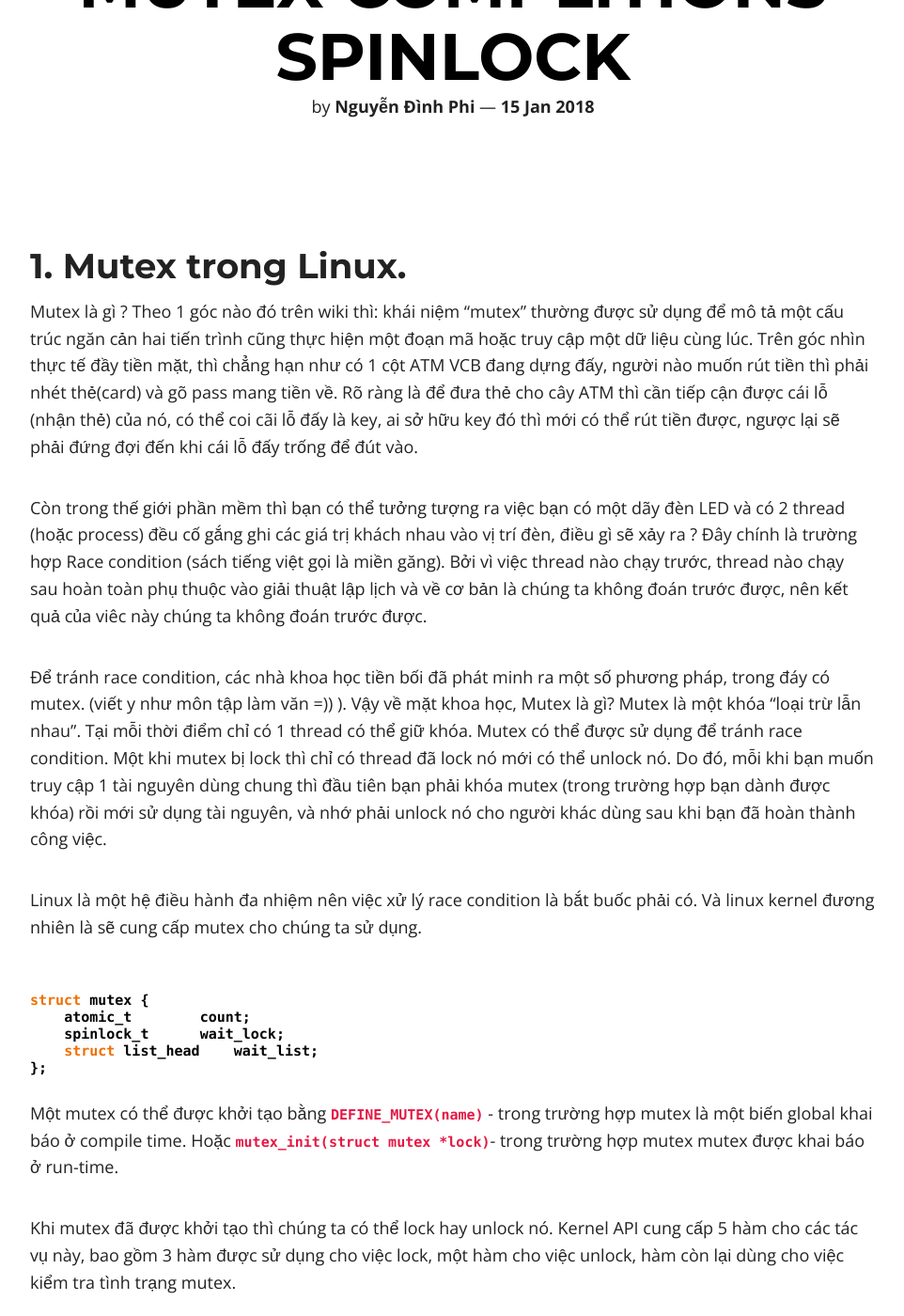
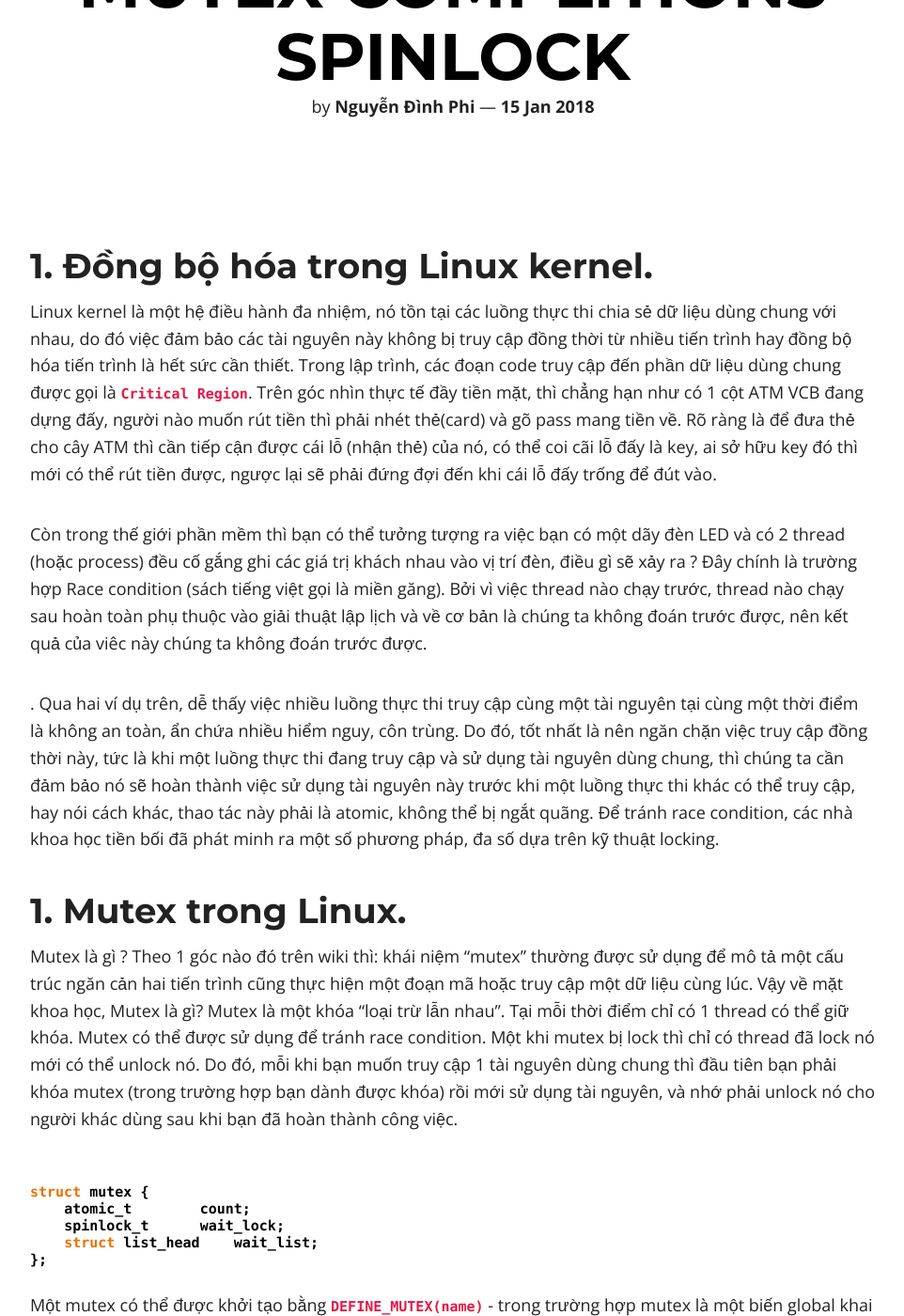
Before and after one commit to ita93/ita93.github.io, a Jekyll site: the page built from _posts/2018-01-15-Mutex-Complitions-Spinlock.md, in a window 1280 px wide and 1400 px high, scrolled down 275 px. Shown: the whole window at 94% size, without its empty margins (158-1120 px from the left). Built offline with Jekyll 4.4.1, drawn with Linux system fonts in a browser that asks for light colours; nearby versions of some CDN libraries; comment, search, counter and statistics services are not loaded; some of the changed text lies outside the part shown.

Commit message:
Update Kernel synchronization

```diff
--- a/_posts/2018-01-15-Mutex-Complitions-Spinlock.md
+++ b/_posts/2018-01-15-Mutex-Complitions-Spinlock.md
@@ -5,14 +5,15 @@ category: Linux device driver
 
 comments: true
 ---
+## 1. Đồng bộ hóa trong Linux kernel.
+Linux kernel là một hệ điều hành đa nhiệm, nó tồn tại các luồng thực thi chia sẻ dữ liệu dùng chung với nhau, do đó việc đảm bảo các tài nguyên này không bị truy cập đồng thời từ nhiều tiến trình hay đồng bộ hóa tiến trình là hết sức cần thiết.
+Trong lập trình, các đoạn code truy cập đến phần dữ liệu dùng chung được gọi là <code>Critical Region</code>. Trên góc nhìn thực tế đầy tiền mặt, thì chẳng hạn như có 1 cột ATM VCB đang dựng đấy, người nào muốn rút tiền thì phải nhét thẻ(card) và gõ pass mang tiền về. Rõ ràng là để đưa thẻ cho cây ATM thì cần tiếp cận được cái lỗ (nhận thẻ) của nó, có thể coi cãi lỗ đấy là key, ai sở hữu key đó thì mới có thể rút tiền được, ngược lại sẽ phải đứng đợi đến khi cái lỗ đấy trống để đút vào.
+<p>Còn trong thế giới phần mềm thì bạn có thể tưởng tượng ra việc bạn có một dãy đèn LED và có 2 thread (hoặc process) đều cố gắng ghi các giá trị khách nhau vào vị trí đèn, điều gì sẽ xảy ra ? Đây chính là trường hợp Race condition (sách tiếng việt gọi là miền găng). Bởi vì việc thread nào chạy trước, thread nào chạy sau hoàn toàn phụ thuộc vào giải thuật lập lịch và về cơ bản là chúng ta không đoán trước được, nên kết quả của viêc này chúng ta không đoán trước được.</p>. Qua hai ví dụ trên, dễ thấy việc nhiều luồng thực thi truy cập cùng một tài nguyên tại cùng một thời điểm là không an toàn, ẩn chứa nhiều hiểm nguy, côn trùng. Do đó, tốt nhất là nên ngăn chặn việc truy cập đồng thời này, tức là khi một luồng thực thi đang truy cập và sử dụng tài nguyên dùng chung, thì chúng ta cần đảm bảo nó sẽ hoàn thành việc sử dụng tài nguyên này trước khi một luồng thực thi khác có thể truy cập, hay nói cách khác, thao tác này phải là atomic, không thể bị ngắt quãng.
+Để tránh race condition, các nhà khoa học tiền bối đã phát minh ra một số phương pháp, đa số dựa trên kỹ thuật locking.
 
 ## 1. Mutex trong Linux.
-Mutex là gì ? Theo 1 góc nào đó trên wiki thì:  khái niệm "mutex" thường được sử dụng để mô tả một cấu trúc ngăn cản hai tiến trình cũng thực hiện một đoạn mã hoặc truy cập một dữ liệu cùng lúc. Trên góc nhìn thực tế đầy tiền mặt, thì chẳng hạn như có 1 cột ATM VCB đang dựng đấy, người nào muốn rút tiền thì phải nhét thẻ(card) và gõ pass mang tiền về. Rõ ràng là để đưa thẻ cho cây ATM thì cần tiếp cận được cái lỗ (nhận thẻ) của nó, có thể coi cãi lỗ đấy là key, ai sở hữu key đó thì mới có thể rút tiền được, ngược lại sẽ phải đứng đợi đến khi cái lỗ đấy trống để đút vào.
-<p>Còn trong thế giới phần mềm thì bạn có thể tưởng tượng ra việc bạn có một dãy đèn LED và có 2 thread (hoặc process) đều cố gắng ghi các giá trị khách nhau vào vị trí đèn, điều gì sẽ xảy ra ? Đây chính là trường hợp Race condition (sách tiếng việt gọi là miền găng). Bởi vì việc thread nào chạy trước, thread nào chạy sau hoàn toàn phụ thuộc vào giải thuật lập lịch và về cơ bản là chúng ta không đoán trước được, nên kết quả của viêc này chúng ta không đoán trước được.</p>
-Để tránh race condition, các nhà khoa học tiền bối đã phát minh ra một số phương pháp, trong đáy có mutex. (viết y như môn tập làm văn =)) ).
+Mutex là gì ? Theo 1 góc nào đó trên wiki thì:  khái niệm "mutex" thường được sử dụng để mô tả một cấu trúc ngăn cản hai tiến trình cũng thực hiện một đoạn mã hoặc truy cập một dữ liệu cùng lúc.
 Vậy về mặt khoa học, Mutex là gì? Mutex là một khóa "loại trừ lẫn nhau". Tại mỗi thời điểm chỉ có 1 thread có thể giữ khóa. Mutex có thể được sử dụng để tránh race condition. Một khi mutex bị lock thì chỉ có thread đã lock nó mới có thể unlock nó. Do đó, mỗi khi bạn muốn truy cập 1 tài nguyên dùng chung thì đầu tiên bạn phải khóa mutex (trong trường hợp bạn dành được khóa) rồi mới sử dụng tài nguyên, và nhớ phải unlock nó cho người khác dùng sau khi bạn đã hoàn thành công việc.
-
-Linux là một hệ điều hành đa nhiệm nên việc xử lý race condition là bắt buốc phải có. Và linux kernel đương nhiên là sẽ cung cấp mutex cho chúng ta sử dụng.
 
 {% highlight c %}
 struct mutex {
@@ -28,11 +29,12 @@ Khi mutex đã được khởi tạo thì chúng ta có thể lock hay unlock n
    - <code>mutex_lock</code> Sử dụng để lock/acquire mutex. Nếu mutex không khả dụng, thì task hiện tại sẽ được cho vào trạng thái sleep cho đến khi nó giành được mutex.
    - <code>mutex_lock_interruptible</code> Tương tự như hàm mutex_lock, tuy nhiên trong thời gian đợi mutex, ta có thể interrupt task, chẳng hạn với CTRL+C.
    - <code>mutex_trylock</code>  Giống như cái tên của nó, nếu không dành được lock nó sẽ return chứ không đợi chờ gì cả.
-   - <code>mutex_unlock</code> Hàm này được sử dụng để giải phóng một mutex mà nó đã khóa trước đó (cùng 1 thread - task). Ai tắt nút thì người đó phải mở nút.
+   - <code>mutex_unlock</code> Hàm này được sử dụng để giải phóng một mutex mà nó đã khóa trước đó (cùng 1 thread - task). Ai thắt nút thì người đó phải mở nút. Lưu ý rằng khi một process đang sở hữu một mutex, thì process đó chỉ có thể kết thúc nếu nó đã unlock cho mutex nó đang nắm giữ.
    - <code>mutex_is_locked</code> kiểm tra xem mutex có đang bị lock không (có thể dùng chúng với mutex_trylock).
 
-## 2. Completions
-Một trong các pattern phổ biến trong kernel programming là khởi tạo một số activity bên ngoài current thread, sau đó đợi đến khi activity đó hoànthành. Activity này có thể là tạo một kernel thread hoặc một user-space process mới, một request đến một process đã tồn tại, hoặc một sốhardware-based action.
+Tại một thời điểm thì có một và chỉ một task có thể nắm giữ mutex, hơn nữa chỉ có task đang nắm giữ Mutex mới có thể thực hiện các thay đổi trạng thái của Mutex. Quyền sở hữu mutex không có tính đệ quy, tức là khi bạn không thể gọi đến hàm <code>lock()</code> của một mutex mà ta đã gọi hàm <code>lock()<code> thành công trước đó.
+## 2. Completion Variable
+Một trong các pattern phổ biến trong kernel programming là khởi tạo một số activity bên ngoài luồng thực thi hiện tại, sau đó đợi đến khi activity đó hoàn thành(async), Activity này có thể là tạo một kernel thread hoặc một user-space process mới, một request đến một process đã tồn tại, hoặc một sốhardware-based action.
 Ví dụ:
 <code>
 	struct semaphore sem;<br/>
@@ -40,11 +42,11 @@ Ví dụ:
 	start_external_task(&sem);<br/>
 	down(&sem);
 </code>
-(Code trên sẽ làm giảm performance)
+(Code trên sẽ làm giảm performance, hơn nữa vì semaphore đã bị loại bỏ trong các bản kernel > 3.x nên code này không compile được đâu :gach: )
 external_task sau đó có thể gọi up(&sem) khi công việc của nó hoàn thành.
-completion interface được dùng trong trường hợp này. Nó cho phép một thread có thể thông báo với một thread khác rằng nó đã hoàn thành công việc.
-file header: <code>linix/completion.h</code><br/>
-Tạo một completion bằng macro: <code>DECLARE_COMPLETION(my_completion);</code><br/>
+Completion interface được dùng trong trường hợp này, nó cho phép một thread có thể thông báo với một thread khác rằng nó đã hoàn thành công việc. Do kỹ thuật này khá thông dụng, nên Linux kernel cung cấp <b>Condition variable</b> để thực hiện các thao tác này.
+<b>Compiletion variable</b> trong linux kernel được biểu diễn bằng <code>struct completion</code>, cấu trúc dữ liệu này và các function thao tác trên nó được khai báo trong file header: <code>linix/completion.h</code><br/>
+Tạo một completion tại compile time bằng macro: <code>DECLARE_COMPLETION(my_completion);</code><br/>
 Trường hợp cần khởi tạo ở runtime:
 <code>
 struct comletion my_completion;<br/>
@@ -56,7 +58,7 @@ function này tạo ra một uninterruptible wait(tức là chúng ta không th
 Thread đang được đợi, sẽ thông báo cho calling thead rằng nó đã hoàn thành công việc bằng cách gọi một trong hai hàm sau:<br/>
 <code>complete(struct completion *c);</code> Chỉ wake up một thread duy nhất<br/>
 <code>compelete_all(struct completion *c);</code> Weke up tất cả các thread đang đợi<br/>
-Một completion thường là one-shot device, tức là nó chỉ được dùng 1 lần sau đó sẽ bị discard. Tuy nhiên, việc sử dụng lại một completion là khả dĩ.Nếu complete_all không được sử dụng, thì struct completion có thể được sử dụng lại một cách dễ dàng. Nếu complete_all đã dược gọi, thì completionstruct cầ được tái tạo trước khi sử dụng với macro: <br/>
+Một completion thường là one-shot device, tức là nó chỉ được dùng 1 lần sau đó sẽ bị discard. Tuy nhiên, việc sử dụng lại một completion là khả dĩ. Nếu complete_all không được sử dụng, thì struct completion có thể được sử dụng lại một cách dễ dàng. Nếu complete_all đã dược gọi, thì completionstruct cầ được tái tạo trước khi sử dụng với macro: <br/>
 <code>INIT_COMPLETION(struct completion c);</code><br/>
 Appendex: <code>void complete_and_exit(struct completion *c, long retval);</code>
 
@@ -65,12 +67,13 @@ Mặc dù mutex rất hữu ích, nhưng trong kernel việc xử lý race condi
 
 Một spinlock là một mutual exclusion device có thể có hai và chỉ hai trạng thái "locked" và "unlocked". Nó thường được implement như một bit trong một số int. <br/>
 Nếu như lock là khả dụng, thì "locked" bit được set và code sẽ tiếp tục thực thi (đi vào critical section). Ngược lại, nếu một ai đó đã set bit "locked" từ trước, thì code sẽ đi vào một vòng lặp nhỏ, và lặp đi lặp lại việc kiểm tra lock cho đến khi bit "locked" được unset. Vòng lặp này được gọi là <code>spin</code>. <br/> Đây cũng là điểm khác biệt giữa Mutex và Spinlock.
+Trong thời gian spinlock đang "xoay" thì processor sẽ không thể thực thi các tác vụ khác, còn mutex thì processor có thể chuyển sang làm việc khác. Thoạt nghe thì có vẻ spinlock đã lãng phí tài nguyên (processor), tuy nhiên thực tế thì với các trường hợp trong kernel, mà thời gian chờ đợi để truy cập dữ liệu dùng chung của task là rất nhỏ, và tần suất vào ra miền dùng chung cao, thì việc sử dụng spinlock vẫn cho hiệu quả hơn hẳn vì nó không tốn chi phí  thực hiện các context switch.
 Tất nhiên, việc set và unset "locked" bit cần được thực hiện trong ngữ cảnh atomic, điểu này đảm bảo rằng chỉ có một thread duy nhất có thể dành được lock, kể cả nếu như có nhiều spin đang hoạt động.<br/>
 Cần cẩn thận với deadlocks trên hyperthreaded processors.<br/>
 Spinlock được tạo ra để hướng đến việc sử dụng trên multiprocessor systems.
 
 ## 4. Spinlock API
-Để sử dụng được spinlock trong kernel thì các config CONFIG_PREEMPT và CONFIG_SMP phải được enable.
+Để sử dụng được spinlock trong kernel thì các config CONFIG_PREEMPT và CONFIG_SMP phải được enable. ( Không có preemption và multi core thì bạn không cần mấy cái kỹ thuật này làm gì cả).
 Các hàm và cấu trúc liên quan của spinlock được khai báo trong file header <code>linux/spinlock.h</code><br/>
 Và cũng giống như mutex, spinlock api cung cấp hai khả năng khởi tạo một spinlock:
    - Khởi tạo spinlock ở compile time: 	<code>DEFINE_SPINLOCK(lock);</code><br/>
@@ -84,13 +87,14 @@ Sau khi thực hiện xong các tác vụ cần thiết, chúng ta giải phóng
 
 ## 5. Spinlocks and atomic context
 
-Thử tưởng tượng trong lúc driver của bạn đang yêu cầu một spinlock và đang chuẩn bị thực hiện công việc của nó trong miền găng thì ở một nơi nào đó, nó bị mất quyền sử dụng processor.(Có thể nó gọi đến một hàm nào đó khiến pocess sleep). Hoặc trong hệ thống SMP, kernel kick nó ra và higher-priority process gạt code của bạn sang một bên. Vấn đề là, hiện tại code của bạn hiện tại đang giữ lock, và nó sẽ không được giải phóng tại bất kỳ thời điểm có thể dự báo trong tương lai. Nếu một số thread khác cố gắng lấy cùng lock đó, nó sẽ đợi thời gian rất dài. Trong trường hợp tệ nhất, toàn hệ thống có thể rơi vào deadlock. <br/>
+Thử tưởng tượng trong lúc driver của bạn đang yêu cầu một spinlock và đang chuẩn bị thực hiện công việc của nó trong miền găng thì ở một nơi nào đó, nó bị mất quyền sử dụng processor.(Có thể nó gọi đến một hàm nào đó khiến processor sleep). Hoặc trong hệ thống SMP, kernel gạt tác vụ hiện tại ra khỏi processor để dành chỗ cho một tác vụ khác có độ ưu tiên cao hơn. Vấn đề là, hiện tại code của bạn hiện tại đang giữ lock, và nó sẽ không được giải phóng tại bất kỳ thời điểm có thể dự báo trong tương lai. Nếu một số thread khác cố gắng lấy cùng lock đó, nó sẽ đợi thời gian rất dài. Trong trường hợp tệ nhất, toàn hệ thống có thể rơi vào deadlock. <br/>
 
-May mắn là, spinlock có thể xử lý trường hợp kernel preemption bởi chính nó. Mỗi khi code holds một spinlock. preemption sẽ bị vô hiệu hóa trên processor liên quan. Kể cả đối với hệ thống đơn tiến trình, preemption cũng cần được vô hiệu hóa theo cách này để tránh vi phạm các nguyên tắc của miền găng. (Do đó spinlock cần sử dụng một cách chính xác nếu không hiệu năng hệ thống sẽ bị giảm kinh khủng).<br/>
+May mắn là, spinlock có thể xử lý trường hợp kernel preemption bởi chính nó. Mỗi khi task nắm giữ một spinlock. preemption sẽ bị vô hiệu hóa trên processor liên quan. Kể cả đối với hệ thống đơn tiến trình, preemption cũng cần được vô hiệu hóa theo cách này để tránh vi phạm các nguyên tắc của miền găng. (Do đó spinlock cần sử dụng một cách chính xác nếu không hiệu năng hệ thống sẽ bị giảm kinh khủng).<br/>
 
 Tuy nhiên, việc tránh cho process sleep trong khi đang giữ lock là một điều khó khăn hơn nhiều; nhiều kernel functions có thể sleep, và điều này không phải lúc nào cũng được ghi chép một cách rõ ràng trong tài liệu. Do đó khi sử dụng spinlock, cần phải quan tâm đến tất cả function liên quan trong code của bạn.<br/>
 
-Một kịch bản deadlock khác. Giả như driver của bạn đang excute và vừa mới lấy được lock để truy cập vào device của nó. Trong khi lock được giữ của driver, thì device thực hiện một interrupt, điều này khiến cho interrupt handler bắt đầu được thực thi. Interrupt handler, trước khi truy cập device, phải lấy được lock. Việc lấy spinlock từ một interrupt handler là điều không nên làm(không được phép làm); đây cũng là 1 trong những lý do mà spinlock operations không sleep. Nhưng điều gì sẽ xảy ra nếu interrupt routine thực thi trên cùng một processor với driver code đang giữ lock? Trong khi interrupt handler đang spinning, thì noninterrupt code sẽ không thể thực thi cũng như giải phóng lock được. Điều này khiến cho processor này sẽ spin mãi mãi. Để giải quyết nghịch cảnh này, yêu cầu cấp thiết là phải disable interrupt trên locl CPU khi spinlock đang được giữ. May mắn là có nhiều spinlock functions có thể làm được điều này. <br/>
+Mặc dù spinlock có thể được sử dụng trong các hàm xử lý ngắt, tuy nhiên, trong những trường hợp này, code của bạn phải vô hiệu hóa interrupt trên processor hiện tại trước khi gọi yêu cầu sở hữu spinlock, nếu không làm như vậy, có thể xảy ra trường hợp một interrupt khác xảy ra trong lúc code của bạn đang xử lý với tài nguyên dùng chung, lúc này hàm xử lý ngắt thứ hai cũng sẽ yêu cầu spinlock từ kernel, tuy nhiên do hàm xử lý ngắt đầu tiên đang nắm giữ nó nên hàm thứ hai này sẽ phải chờ đợi. Tuy nhiên, do hàm xử lý đầu tiên đã bị hàm thứ hai dành mất Processor nên nó sẽ không bao giờ giải phóng spinlock đang nắm giữ, và gây ra deadlock trong hệ thống.
+<br/>
 
 Luật lệ quan trọng cuối cùng trong việc sử dụng spinlock là spinlocks phải luôn luôn được giữ trong khoảng thời gian ngắn nhất có thể. Spinlock bị giữ càng lâu, thì processor đợi spinlock sẽ bị block càng lâu, và nguy cơ các processor này rơi vào spinning khác càng nhiều hơn. Thời gian giữ lock dài cũng khiến processor đứng trong scheduler lâu hơn, điều này khiến cho process khác có priority cao hơn phải đợi lâu hơn. <br/>
 
```
Also changed, not shown: other parts of _posts/2018-01-15-Mutex-Complitions-Spinlock.md (+1 -1 lines).
